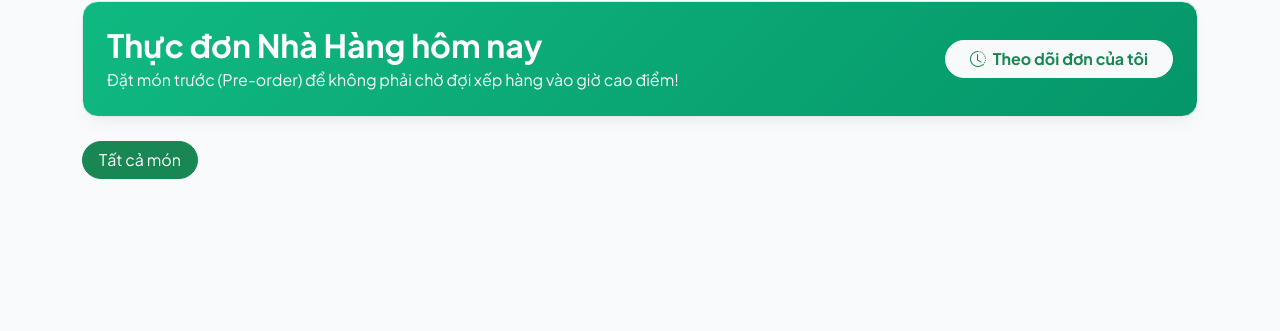
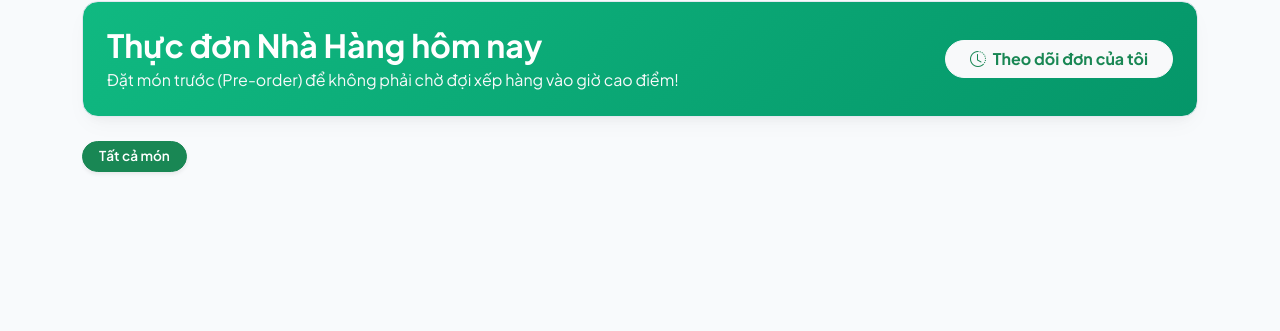
Before and after one commit to dtc245200862-dot/dtc245200862-restaurant-system, a Flask app: page /customer/menu in a window 1280 px wide. Shown: the part 93-424 px from the top of the page. Run offline with Flask 3, Linux system fonts and the light colour scheme; the visitor is signed in with stand-in values (Sample User, id 1); data that the repository does not hold is empty; some libraries are stand-ins or nearby versions.

Commit message:
fix(ui): thu nho nut danh muc, gia tien va sua loi hien thi mon da goi o trang quan ly

```diff
--- a/app/app.py
+++ b/app/app.py
@@ -331,7 +331,7 @@ def staff_orders():
     cur = conn.cursor()
     cur.execute("""
         SELECT o.*,
-               STRING_AGG(CONCAT(m.name, ' (x', oi.quantity, ')'), ', ') as items
+               STRING_AGG(CONCAT(m.name, ' (x', oi.quantity, ')'), ', ') as items_summary
         FROM orders o
         LEFT JOIN order_items oi ON o.id = oi.order_id
         LEFT JOIN menu_items m ON oi.menu_item_id = m.id
--- a/app/templates/customer/menu.html
+++ b/app/templates/customer/menu.html
@@ -13,12 +13,12 @@
 </div>
 
 <!-- Danh mục món ăn -->
-<div class="d-flex gap-2 mb-4 overflow-auto pb-2">
-    <a href="/customer/menu" class="btn {% if not active_cat %}btn-success{% else %}btn-outline-secondary{% endif %} rounded-pill px-3">
+<div class="d-flex gap-2 mb-4 overflow-auto pb-2 align-items-center">
+    <a href="/customer/menu" class="btn btn-sm {% if not active_cat %}btn-success text-white shadow-sm{% else %}btn-outline-secondary{% endif %} rounded-pill px-3 py-1 text-nowrap fw-semibold" style="font-size: 0.85rem;">
         Tất cả món
     </a>
     {% for c in categories %}
-    <a href="/customer/menu?category={{ c.id }}" class="btn {% if active_cat|int == c.id %}btn-success{% else %}btn-outline-secondary{% endif %} rounded-pill px-3 text-nowrap">
+    <a href="/customer/menu?category={{ c.id }}" class="btn btn-sm {% if active_cat|int == c.id %}btn-success text-white shadow-sm{% else %}btn-outline-secondary{% endif %} rounded-pill px-3 py-1 text-nowrap fw-semibold" style="font-size: 0.85rem;">
         {{ c.name }}
     </a>
     {% endfor %}
@@ -50,14 +50,14 @@
                 <div>
                     <h6 class="fw-bold mb-1 text-dark">{{ m.name }}</h6>
                     <div class="d-flex justify-content-between align-items-center mb-3">
-                        <span class="fs-5 fw-bold text-success">{{ "{:,.0f}".format(m.price) }} đ</span>
+                        <span class="fw-bold text-success" style="font-size: 0.95rem;">{{ "{:,.0f}".format(m.price) }} đ</span>
                         <small class="text-muted"><i class="bi bi-box me-1"></i>Còn: <strong>{{ m.stock_quantity }}</strong></small>
                     </div>
                 </div>
 
                 <div>
                     {% if m.is_available and m.stock_quantity > 0 %}
-                        <button class="btn btn-outline-success w-100 rounded-pill fw-semibold" onclick="openOrderModal('{{ m.id }}', '{{ m.name }}', '{{ m.price }}', '{{ m.stock_quantity }}')">
+                        <button class="btn btn-sm btn-outline-success w-100 rounded-pill fw-semibold py-1" onclick="openOrderModal('{{ m.id }}', '{{ m.name }}', '{{ m.price }}', '{{ m.stock_quantity }}')">
                             <i class="bi bi-cart-plus me-1"></i> Đặt món này
                         </button>
                     {% else %}
--- a/app/templates/staff/orders.html
+++ b/app/templates/staff/orders.html
@@ -1,7 +1,7 @@
 {% extends "staff/base_staff.html" %}
 {% block content %}
 <div class="d-flex justify-content-between align-items-center mb-4">
-    <h3 class="fw-bold mb-0 text-dark"><i class="bi bi-receipt me-2 text-primary"></i>Quản lý Đơn hàng Sinh viên đặt</h3>
+    <h3 class="fw-bold mb-0 text-dark"><i class="bi bi-receipt me-2 text-primary"></i>Quản lý Đơn đặt món Nhà hàng</h3>
     <span class="badge bg-primary fs-6 px-3 py-2">Tổng đơn: {{ orders|length }}</span>
 </div>
 
@@ -24,7 +24,7 @@
                 <tr>
                     <td><span class="badge bg-light text-dark border">#{{ o.id }}</span></td>
                     <td><strong>{{ o.customer_name }}</strong></td>
-                    <td>{{ o.items or 'Chưa rõ' }}</td>
+                    <td><span class="fw-semibold text-primary">{{ o.items_summary or "Chưa có món" }}</span></td>
                     <td>
                         <span class="badge bg-secondary">
                             {% if o.order_type == 'dine_in' %}{{ o.table_number }}{% else %}Mang về{% endif %}
--- a/docker-compose.yml
+++ b/docker-compose.yml
@@ -46,6 +46,8 @@ services:
       DB_NAME: restaurant_db
       DB_USER: restaurant_user
       DB_PASSWORD: StrongPass#2026
+    volumes:
+      - ./app:/app
     depends_on:
       db:
         condition: service_healthy
```
